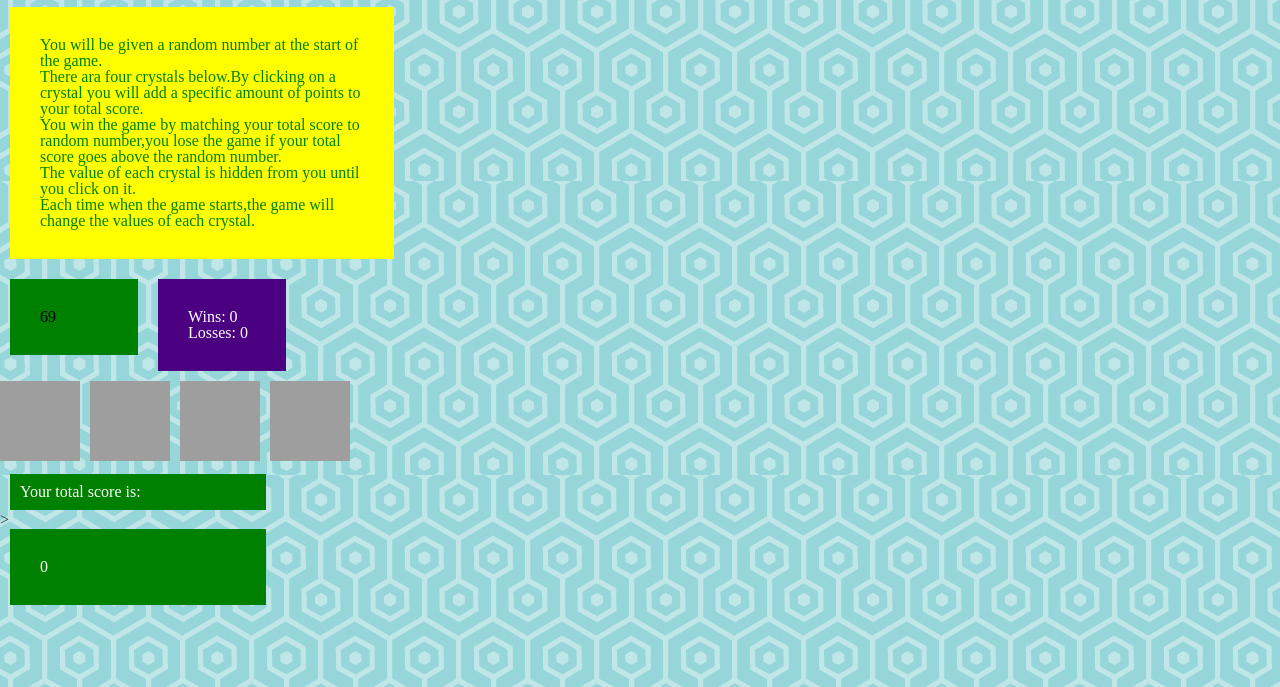
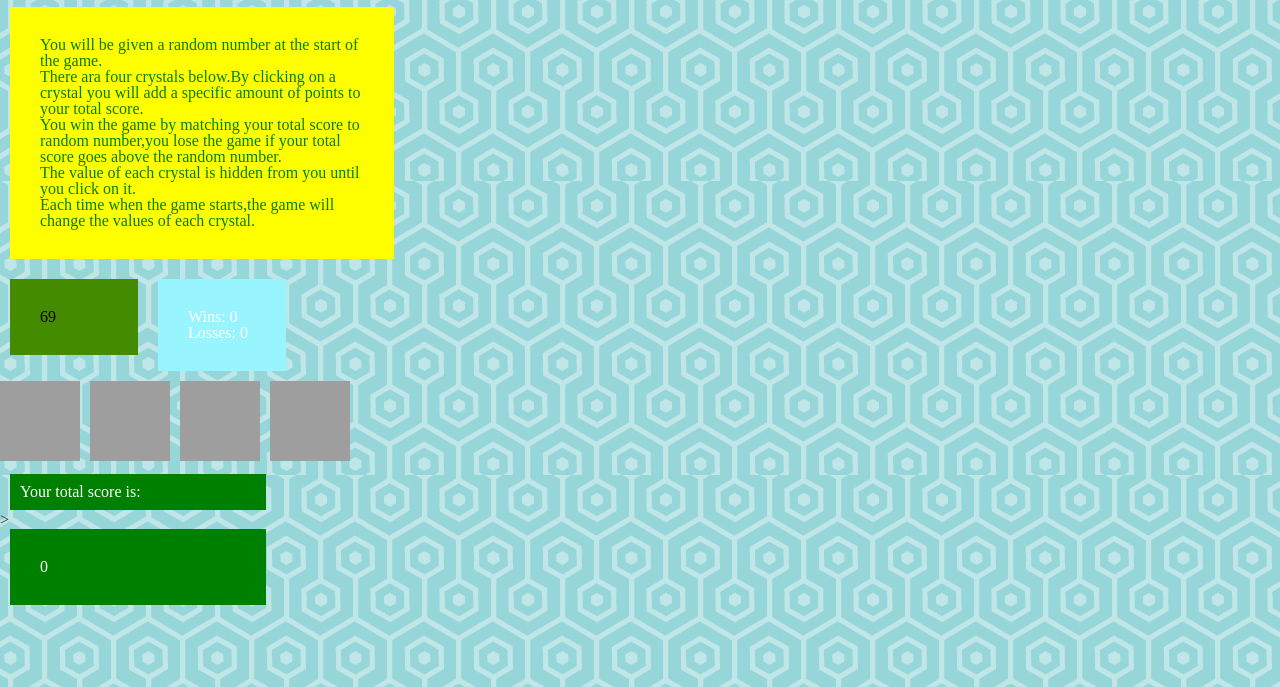
Before and after one commit to AnaghaJais/week-4-game, a plain HTML site: page index.html in a window 1280 px wide. Shown: the part 113-800 px from the top of the page. Drawn offline with nearby package versions, Linux system fonts and the light colour scheme; grey boxes are pictures that could not be loaded.

Commit message:
modified style file

```diff
--- a/assets/css/style.css
+++ b/assets/css/style.css
@@ -1,5 +1,6 @@
 body{
 	background-image: url("../images/background31.JPG");
+	background-color: #00bfff;
 }
 #name{
 	background-color: orange;
@@ -17,7 +18,7 @@ body{
 	width:30%;
 }
 #number{
-	background-color:green;
+	background-color:#458b00;
 	color:black;
 	margin: 10px;
 	padding: 30px;
@@ -25,7 +26,7 @@ body{
 	float:left;
 }
 .result{
-	background-color:indigo;
+	background-color:#98f5ff;
 	color:white;
 	margin: 10px;
 	padding: 30px;
```
